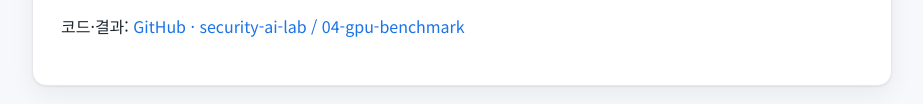
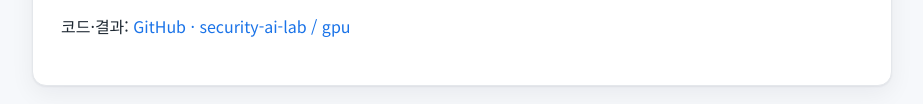
Before and after one commit to hwang-taeun/hwang-taeun.github.io, a plain HTML site: page projects/security-ai-lab/gpu/index.html in a window 1280 px wide. Shown: the part 5309-5413 px from the top of the page, without its empty margins (178-1101 px from the left). Drawn offline with Linux system fonts and the light colour scheme.

Commit message:
security-ai-lab: point stage 5 GitHub link to gpu/

```diff
--- a/projects/security-ai-lab/gpu/index.html
+++ b/projects/security-ai-lab/gpu/index.html
@@ -165,7 +165,7 @@
         <li>CPU 서버 수치는 환산값입니다. Rocky 9 실서버에서 측정해 실측값으로 바꿀 수 있습니다.</li>
         <li>엔드투엔드(수집 → 특징 추출 → 추론) 지연은 4단계 VM 실습에서 측정할 예정입니다.</li>
       </ul>
-      <p>코드·결과: <a href="https://github.com/hwang-taeun/security-ai-lab/tree/main/04-gpu-benchmark">GitHub · security-ai-lab / 04-gpu-benchmark</a></p>
+      <p>코드·결과: <a href="https://github.com/hwang-taeun/security-ai-lab/tree/main/gpu">GitHub · security-ai-lab / gpu</a></p>
     </section>
   </main>
 
```
